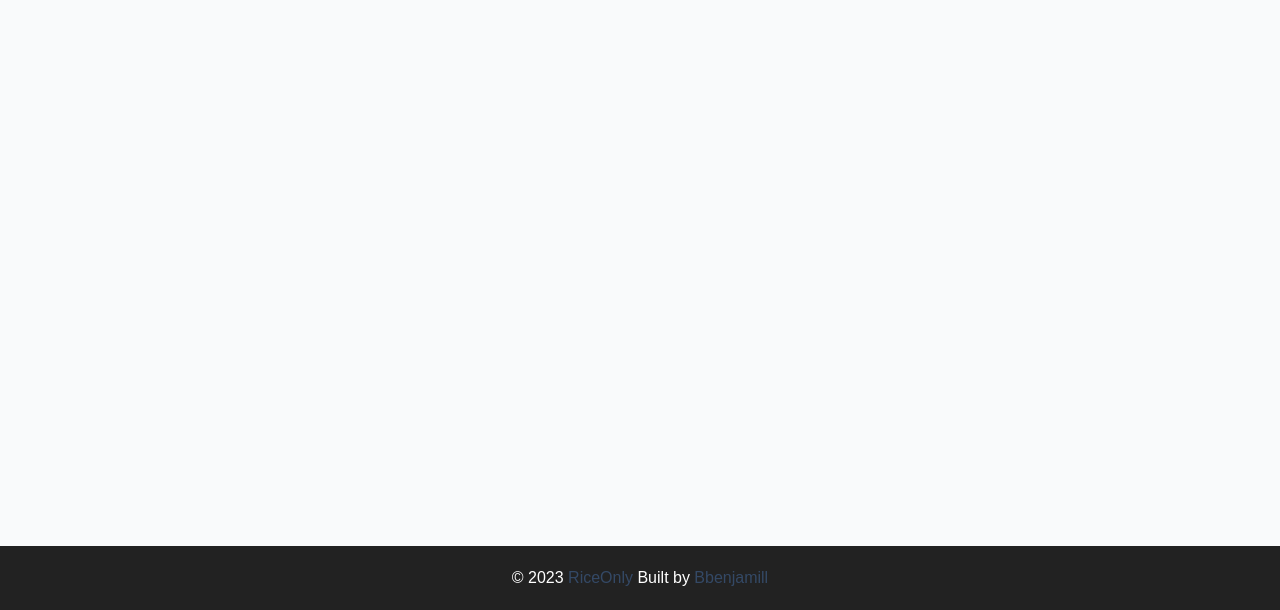
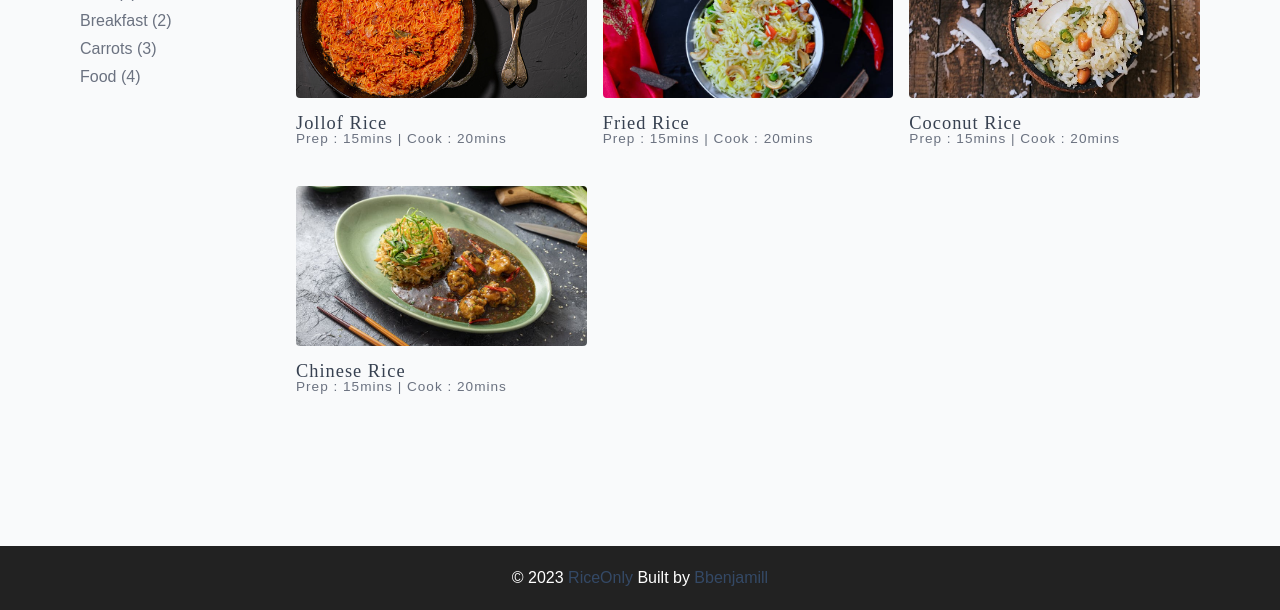
Before and after one commit to Bbenjamill/my-wannabe-starterclone-of-john-smilga-html-css-simply-recipes-main, a plain HTML site: page starter/recipes.html in a window 1280 px wide. Shown: the part 206-816 px from the top of the page. Drawn offline with Linux system fonts and the light colour scheme.

Commit message:
Done with 404, recipes and tag-template

```diff
--- a/starter/css/main.css
+++ b/starter/css/main.css
@@ -525,6 +525,29 @@ Recipe container
 }
 /*
 ===============
+Error Page
+===============
+*/
+.error-page {
+  text-align: center;
+  padding-top: 5rem;
+
+}
+.error-page h1 {
+  font-size: 15rem;
+  font-style: oblique;
+}
+
+/*
+===============
+Tag-template
+===============
+*/
+div .beef {
+  color: var(--grey-500);
+}
+/*
+===============
 Navbar
 ===============
 */
--- a/starter/recipes.html
+++ b/starter/recipes.html
@@ -46,7 +46,69 @@
     <!-- End of nav bar -->
     <!-- Main PAge -->
     <main class="page">
-      <h2>Recipes</h2>
+      <!-- Recipes Container -->
+      <section class="recipes-container">
+        <!-- Tags container -->
+        <div class="tags-container">
+          <h4>Recipes</h4>
+          <div class="tags-list">
+            <a href="tag-template.html">Beef (1)</a>
+            <a href="tag-template.html">Breakfast (2)</a>
+            <a href="tag-template.html">Carrots (3)</a>
+            <a href="tag-template.html">Food (4)</a>
+          </div>
+        </div>
+        <!-- End of Tags container -->
+        <!-- Recipes list -->
+        <div class="recipes-list">
+          <!-- Single recipes -->
+          <a href="single-recipes.html" class="recipe">
+            <img
+              src="./assets/recipes/jollof.jpeg"
+              alt="Jollof"
+              class="img recipe-img"
+            />
+            <h5>Jollof Rice</h5>
+            <p>Prep : 15mins | Cook : 20mins</p>
+          </a>
+          <!-- End of Single recipes -->
+          <!-- Single recipes -->
+          <a href="single-recipes.html" class="recipe">
+            <img
+              src="./assets/recipes/fried.jpeg"
+              alt="Fried"
+              class="img recipe-img"
+            />
+            <h5>Fried Rice</h5>
+            <p>Prep : 15mins | Cook : 20mins</p>
+          </a>
+          <!-- End of Single recipes -->
+          <!-- Single recipes -->
+          <a href="single-recipes.html" class="recipe">
+            <img
+              src="./assets/recipes/coconut.jpeg"
+              alt="Coconut"
+              class="img recipe-img"
+            />
+            <h5>Coconut Rice</h5>
+            <p>Prep : 15mins | Cook : 20mins</p>
+          </a>
+          <!-- End of Single recipes -->
+          <!-- Single recipes -->
+          <a href="single-recipes.html" class="recipe">
+            <img
+              src="./assets/recipes/chinese.jpeg"
+              alt="Chinese"
+              class="img recipe-img"
+            />
+            <h5>Chinese Rice</h5>
+            <p>Prep : 15mins | Cook : 20mins</p>
+          </a>
+          <!-- End of Single recipes -->
+        </div>
+        <!-- End of Recipes list -->
+      </section>
+      <!-- End of Recipes Container -->
     </main>
     <!-- End of  PAge -->
     <!-- Footer -->
```
Also changed, not shown: starter/404.html (+5 -2 lines), starter/tag-template.html (+51 -1 lines).
